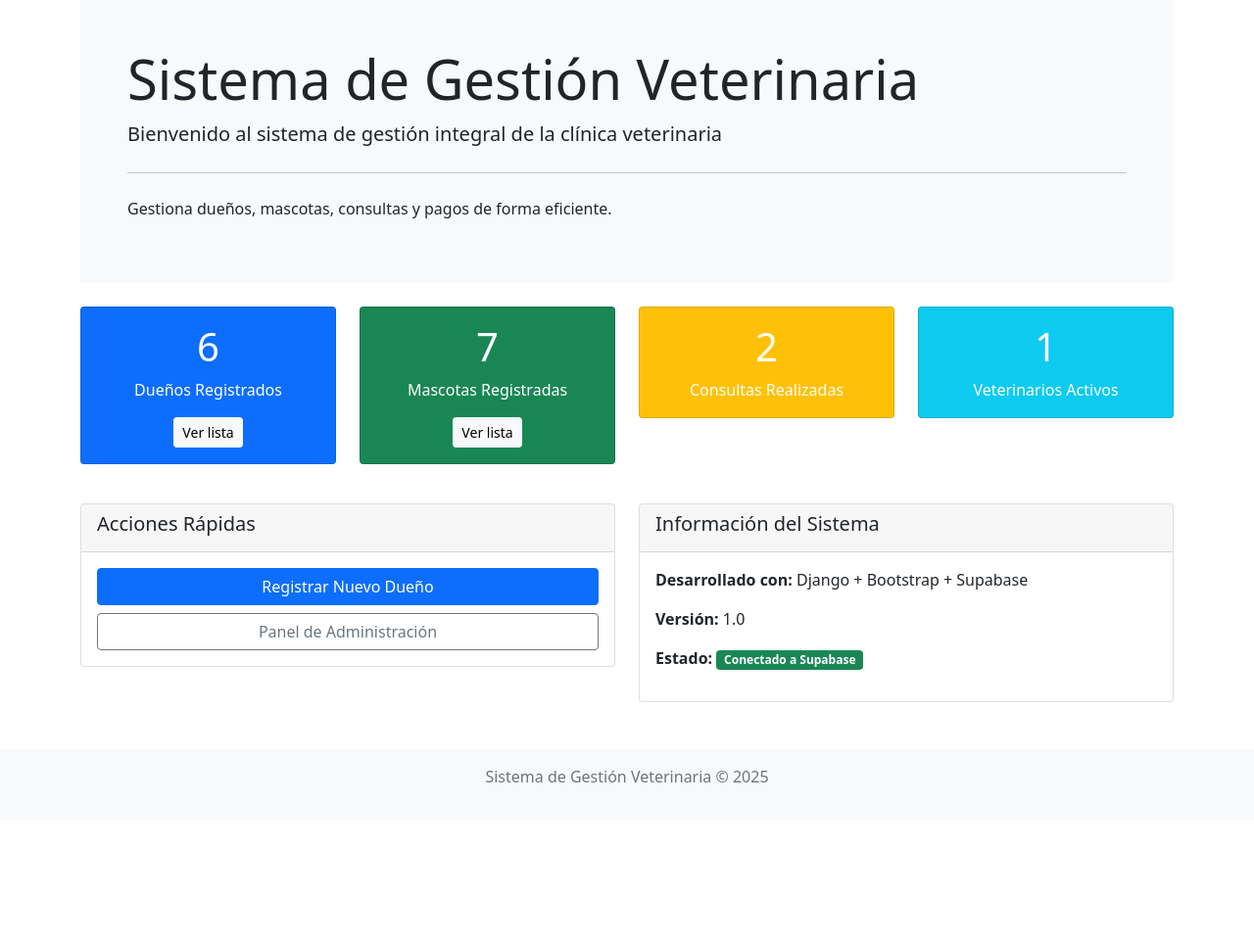
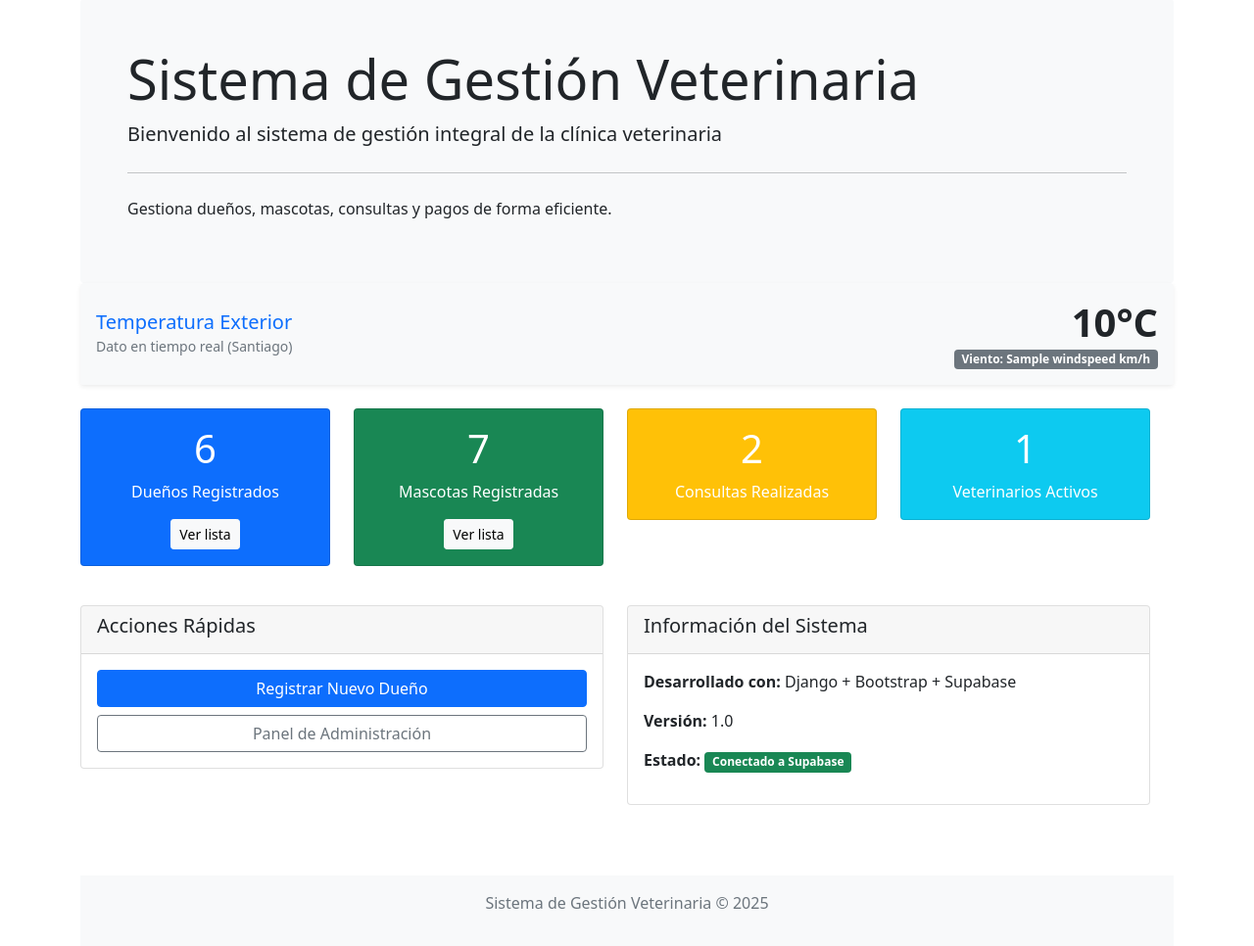
Before and after one commit to Estebanerick/Veterinaria-version-web, a Django app: page / in a window 1280 px wide. Shown: the part 81-1047 px from the top of the page at 98% size. Before the commit the page ends 880 px from the top, so only its background shows below. Run offline with Django 5.2, Linux system fonts and the light colour scheme; a user stored in the database is signed in; data comes from the database, SQL or seed files in the repository; both versions use the stored data as it was after the commit; tables that the repository leaves empty hold one stand-in row (values such as "Sample post"); a database or web service that is not in the repository returns one stand-in record (values such as "Sample title"); data that the repository does not hold is empty.

Commit message:
se agrego una api que muestra el tiempo real en santiago

```diff
--- a/clinica/views.py
+++ b/clinica/views.py
@@ -8,6 +8,7 @@ from django.contrib.auth.forms import UserCreationForm
 from django.contrib.auth.models import User
 from .models import Dueno, Mascota, Veterinario, Consulta, Pago
 from .forms import DuenoForm
+import requests
 
 # NO importar supabase aquí - causará importación circular
 # from .supabase_client import supabase
@@ -68,12 +69,28 @@ def home(request):
     total_consultas = Consulta.objects.count()
     total_veterinarios = Veterinario.objects.count()
 
+    url_api = "https://api.open-meteo.com/v1/forecast?latitude=-33.44&longitude=-70.66&current_weather=true"
+    clima = None
+
+    try:
+        respuesta = requests.get(url_api, timeout=3)
+        if respuesta.status_code == 200:
+            data = respuesta.json()
+
+            clima = {
+                'temperatura': data['current_weather']['temperature'],
+                'viento': data['current_weather']['windspeed']
+            }
+    except Exception as e:
+        print(f"Error clima: {e}")
+
     context = {
         'total_duenos': total_duenos,
         'total_mascotas': total_mascotas,
         'total_consultas': total_consultas,
         'total_veterinarios': total_veterinarios,
         'conexion_supabase': True,
+        'clima': clima,
     }
 
     return render(request, 'clinica/home.html', context)
--- a/templates/clinica/home.html
+++ b/templates/clinica/home.html
@@ -13,6 +13,29 @@
             <p>Gestiona dueños, mascotas, consultas y pagos de forma eficiente.</p>
         </div>
 
+        <div class="row mb-4">
+            <div class="col-md-12">
+                <div class="card shadow-sm border-0">
+                    <div class="card-body d-flex align-items-center justify-content-between bg-light rounded">
+
+                        <div>
+                            <h5 class="mb-0 text-primary">Temperatura Exterior</h5>
+                            <small class="text-muted">Dato en tiempo real (Santiago)</small>
+                        </div>
+
+                        {% if clima %}
+                            <div class="text-end">
+                                <h2 class="mb-0 fw-bold display-6">{{ clima.temperatura }}°C</h2>
+                                <span class="badge bg-secondary">Viento: {{ clima.viento }} km/h</span>
+                            </div>
+                        {% else %}
+                            <div class="text-muted">
+                                <small>Sin conexión al clima</small>
+                            </div>
+                        {% endif %}
+                    </div>
+                </div>
+            </div>
         <div class="row mt-4">
             <div class="col-md-3">
                 <div class="card text-white bg-primary mb-3">
```
Also changed, not shown: db.sqlite3.
